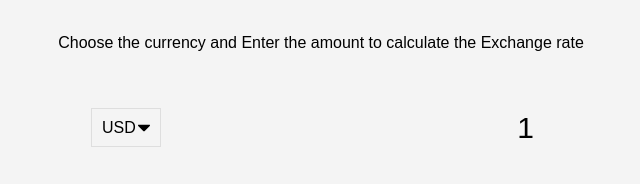
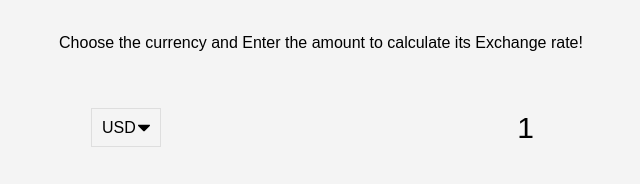
Before and after one commit to Bhavyawahie/Javascript-Projects, a plain HTML site: page Exchange Rate Calculator/index.html in a window 1280 px wide. Shown: the part 328-512 px from the top of the page, 319-959 px from the left. Drawn offline with Linux system fonts and the light colour scheme; no server answers.

Commit message:
proof read the html

```diff
--- a/Exchange Rate Calculator/index.html
+++ b/Exchange Rate Calculator/index.html
@@ -12,7 +12,7 @@
 <body>
     <img src="images/money.png" alt="currency conversion image" class="money-img">
     <h1>Exchange Rate Calculator</h1>
-    <p>Choose the currency and Enter the amount to calculate the Exchange rate</p>
+    <p>Choose the currency and Enter the amount to calculate its Exchange rate!</p>
     <div class="container">
         <div class="currency">
             <select class="currency-one" id="currency-one">
```
